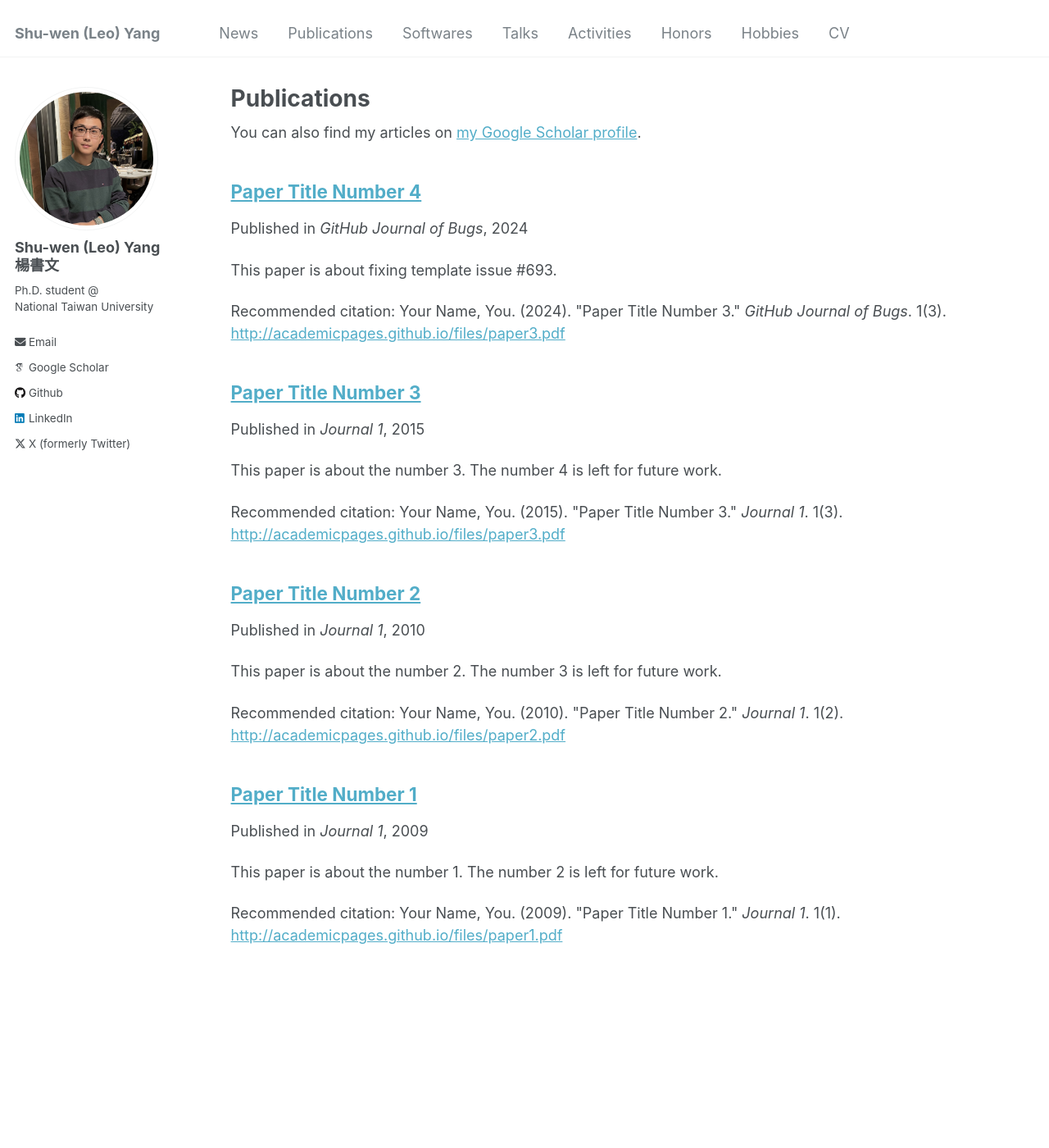
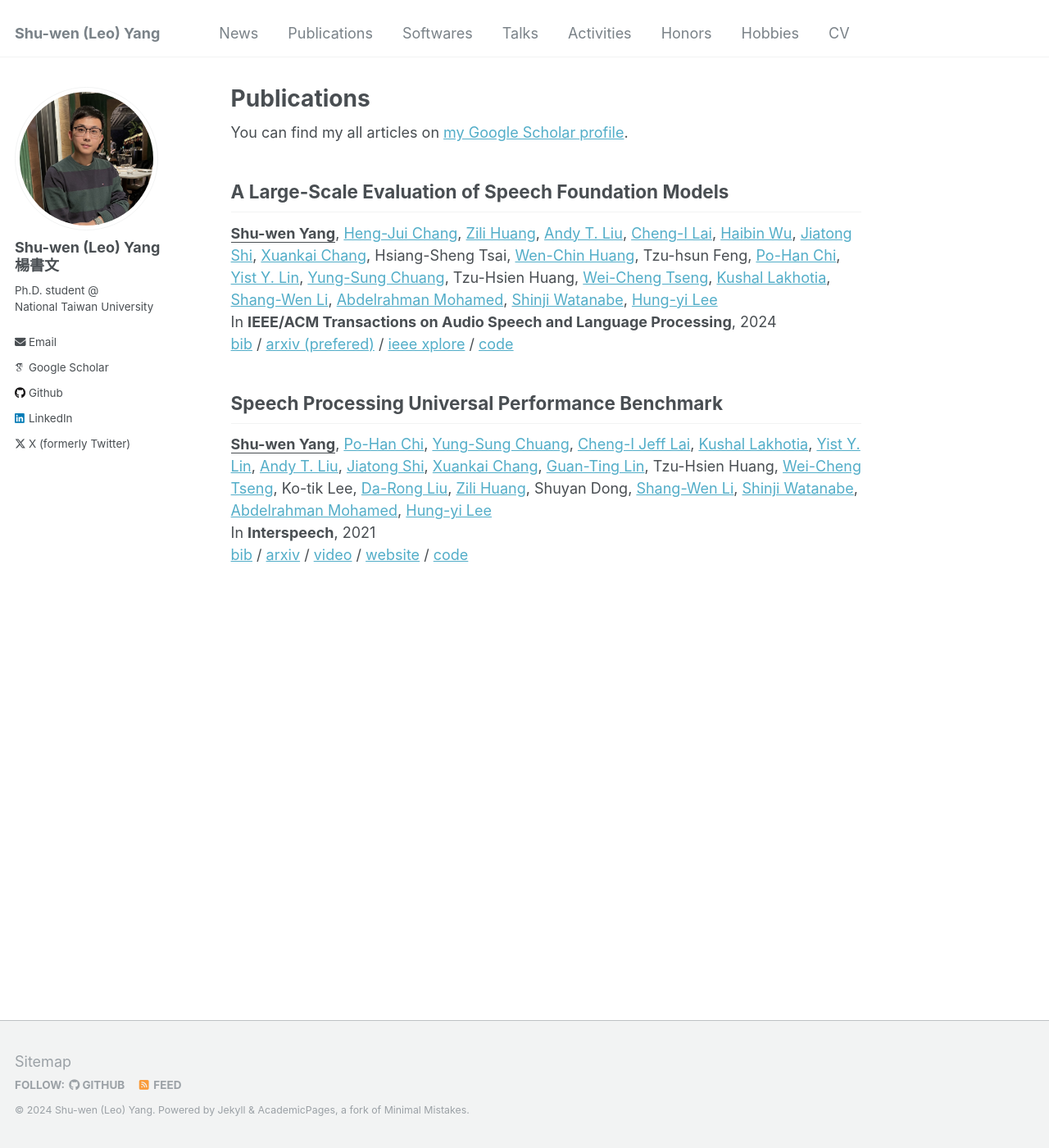
Before and after one commit to leo19941227/leo19941227.github.io, a Jekyll site: the page built from _pages/publications.md, in a window 1280 px wide and 1400 px high. Shown: the whole window at 82% size. Built offline with Jekyll 4.4.1, drawn with Linux system fonts in a browser that asks for light colours; some web fonts are replaced.

Commit message:
add publication template

```diff
--- a/_pages/publications.md
+++ b/_pages/publications.md
@@ -1,16 +1,26 @@
 ---
-layout: archive
 title: "Publications"
 permalink: /publications/
 author_profile: true
 ---
 
 {% if site.author.googlescholar %}
-  <div class="wordwrap">You can also find my articles on <a href="{{site.author.googlescholar}}">my Google Scholar profile</a>.</div>
+  <div class="wordwrap">You can find my all articles on <a href="{{site.author.googlescholar}}">my Google Scholar profile</a>.</div>
 {% endif %}
 
 {% include base_path %}
 
-{% for post in site.publications reversed %}
-  {% include archive-single.html %}
-{% endfor %}
+
+
+## A Large-Scale Evaluation of Speech Foundation Models
+
+**<u>Shu-wen Yang</u>**, [Heng-Jui Chang](https://people.csail.mit.edu/hengjui/), [Zili Huang](https://scholar.google.com/citations?user=iQ-S0fQAAAAJ&hl=en), [Andy T. Liu](https://andi611.github.io/), [Cheng-I Lai](https://people.csail.mit.edu/clai24/), [Haibin Wu](https://hbwu-ntu.github.io/), [Jiatong Shi](http://shijt.site/), [Xuankai Chang](https://scholar.google.com/citations?user=cIl2jpMAAAAJ&hl=en), Hsiang-Sheng Tsai, [Wen-Chin Huang](https://unilight.github.io/), Tzu-hsun Feng, [Po-Han Chi](https://scholar.google.com/citations?user=SiyicoEAAAAJ&hl=zh-TW), [Yist Y. Lin](https://scholar.google.com/citations?user=0lrZq9MAAAAJ&hl=en), [Yung-Sung Chuang](https://people.csail.mit.edu/yungsung/), Tzu-Hsien Huang, [Wei-Cheng Tseng](https://scholar.google.com.tw/citations?user=-d6aNP0AAAAJ&hl=zh-TW), [Kushal Lakhotia](https://scholar.google.com/citations?user=w9W6zXUAAAAJ&hl=en), [Shang-Wen Li](https://swdanielli.github.io/), [Abdelrahman Mohamed](https://www.cs.toronto.edu/~asamir/), [Shinji Watanabe](https://sites.google.com/view/shinjiwatanabe), [Hung-yi Lee](https://speech.ee.ntu.edu.tw/~hylee/index.php)\\
+In **IEEE/ACM Transactions on Audio Speech and Language Processing**, 2024\\
+[bib](https://scholar.googleusercontent.com/scholar.bib?q=info:9qlEbq1pkpYJ:scholar.google.com/&output=citation&scisdr=ClE8GXHwEIvNypv8C90:AFWwaeYAAAAAZiv6E93CpXURRNTilM_jICkFP-o&scisig=AFWwaeYAAAAAZiv6E1b7dGoK3wbSaVwBbrj2KWA&scisf=4&ct=citation&cd=-1&hl=en&scfhb=1) / [arxiv (prefered)](https://arxiv.org/abs/2404.09385) / [ieee xplore](https://ieeexplore.ieee.org/abstract/document/10502279) / [code](https://github.com/s3prl/s3prl)
+
+
+## Speech Processing Universal Performance Benchmark
+
+**<u>Shu-wen Yang</u>**, [Po-Han Chi](https://scholar.google.com/citations?user=SiyicoEAAAAJ&hl=zh-TW), [Yung-Sung Chuang](https://people.csail.mit.edu/yungsung/), [Cheng-I Jeff Lai](https://people.csail.mit.edu/clai24/), [Kushal Lakhotia](https://scholar.google.com/citations?user=w9W6zXUAAAAJ&hl=en), [Yist Y. Lin](https://scholar.google.com/citations?user=0lrZq9MAAAAJ&hl=en), [Andy T. Liu](https://andi611.github.io/), [Jiatong Shi](http://shijt.site/), [Xuankai Chang](https://scholar.google.com/citations?user=cIl2jpMAAAAJ&hl=en), [Guan-Ting Lin](https://daniellin94144.github.io/), Tzu-Hsien Huang, [Wei-Cheng Tseng](https://scholar.google.com.tw/citations?user=-d6aNP0AAAAJ&hl=zh-TW), Ko-tik Lee, [Da-Rong Liu](https://scholar.google.com.tw/citations?user=qJ5zXNIAAAAJ&hl=zh-TW), [Zili Huang](https://scholar.google.com/citations?user=iQ-S0fQAAAAJ&hl=en), Shuyan Dong, [Shang-Wen Li](https://swdanielli.github.io/), [Shinji Watanabe](https://sites.google.com/view/shinjiwatanabe), [Abdelrahman Mohamed](https://www.cs.toronto.edu/~asamir/), [Hung-yi Lee](https://speech.ee.ntu.edu.tw/~hylee/index.php)\\
+In **Interspeech**, 2021\\
+[bib](https://www.isca-archive.org/interspeech_2021/yang21c_interspeech.html) / [arxiv](https://arxiv.org/abs/2105.01051) / [video](https://www.youtube.com/watch?v=zd9fiVvej0k) / [website](https://superbbenchmark.org/) / [code](https://github.com/s3prl/s3prl)
```
